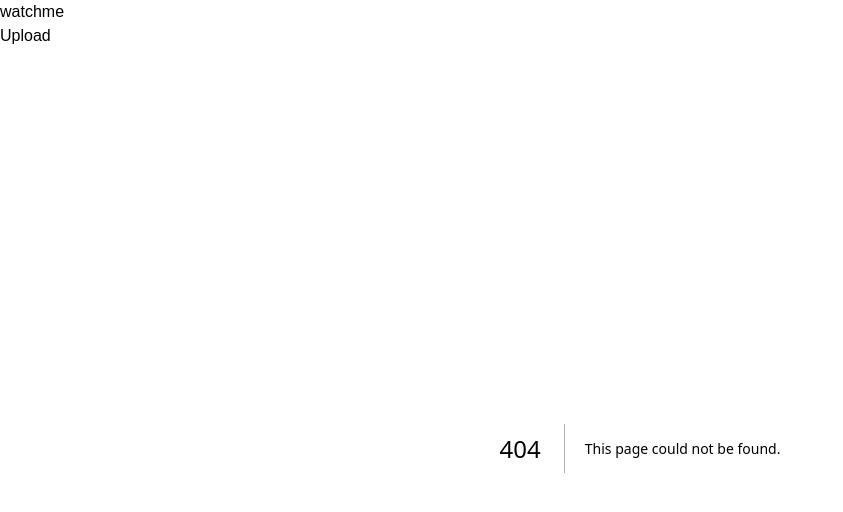
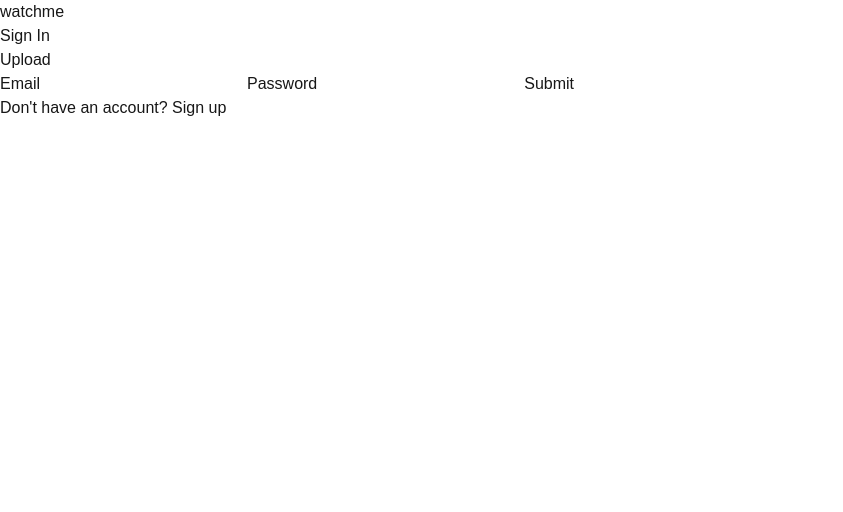
Before and after one commit to samfortunato/watchme, a Next.js app: page /sign-in in a window 1280 px wide. Before the commit this address had no page. Shown: the top 512 px of the page, without its empty margins (0-843 px from the left). Built offline with nearby package versions, Linux system fonts and the light colour scheme; no server answers.

Commit message:
add users and basic auth

```diff
--- /dev/null
+++ b/app/api/auth/[...authRoutes]/route.ts
@@ -0,0 +1,3 @@
+import { handlers } from '@/lib/auth';
+
+export const { GET, POST } = handlers;
--- a/app/layout.tsx
+++ b/app/layout.tsx
@@ -1,5 +1,8 @@
 import type { Metadata } from "next";
 import Link from 'next/link';
+import { Session } from 'next-auth';
+
+import { auth, signOut } from '@/lib/auth';
 
 import "./globals.css";
 
@@ -8,7 +11,37 @@ export const metadata: Metadata = {
   description: "A generic video sharing platform",
 };
 
-export default function RootLayout({ children }: Readonly<{ children: React.ReactNode; }>) {
+type SessionControlProps = {
+  session: Session | null,
+};
+
+function SessionControl({ session }: SessionControlProps) {
+  async function handleSignOut() {
+    'use server';
+
+    await signOut();
+  }
+
+  function SignOutButton() {
+    return (
+      <form action={handleSignOut}>
+        <button>Sign Out</button>
+      </form>
+    );
+  }
+
+  function SignInButton() {
+    return (
+      <Link href="/sign-in">Sign In</Link>
+    );
+  }
+
+  return session ? <SignOutButton /> : <SignInButton />;
+}
+
+export default async function RootLayout({ children }: Readonly<{ children: React.ReactNode; }>) {
+  const session = await auth();
+
   return (
     <html lang="en">
       <body>
@@ -17,9 +50,8 @@ export default function RootLayout({ children }: Readonly<{ children: React.Reac
 
           <nav>
             <ul>
-              <li>
-                <Link href="/upload">Upload</Link>
-              </li>
+              <li><SessionControl session={session} /></li>
+              <li><Link href="/upload">Upload</Link></li>
             </ul>
           </nav>
         </header>
--- /dev/null
+++ b/app/sign-in/page.tsx
@@ -0,0 +1,27 @@
+import Link from 'next/link';
+
+import { signIn } from '@/lib/auth';
+
+export default function SignIn() {
+	async function handleSignIn(formData: FormData) {
+		'use server';
+
+		await signIn('credentials', formData);
+	}
+
+	return (
+		<main>
+			<form action={handleSignIn}>
+				<label htmlFor="email">Email</label>
+				<input type="email" name="email" id="email" />
+
+				<label htmlFor="password">Password</label>
+				<input type="password" name="password" id="password" />
+
+				<input type="submit" value="Submit" />
+			</form>
+
+			<span>Don't have an account? <Link href="/sign-up/">Sign up</Link></span>
+		</main>
+	);
+}
--- /dev/null
+++ b/app/sign-up/actions.ts
@@ -0,0 +1,19 @@
+'use server';
+
+import { redirect } from 'next/navigation';
+import { sql } from '@vercel/postgres';
+import bcrypt from 'bcrypt';
+
+export async function signUp(formData: FormData) {
+	const email = formData.get('email') as string;
+	const password = formData.get('password') as string;
+
+	const digested = await bcrypt.hash(password, 10);
+
+	await sql`
+		insert into users (email, password_digest)
+		values (${email}, ${digested});
+	`;
+
+	redirect('/sign-in');
+}
--- /dev/null
+++ b/app/sign-up/page.tsx
@@ -0,0 +1,15 @@
+import { signUp } from './actions';
+
+export default function SignUp() {
+	return (
+		<form action={signUp}>
+			<label htmlFor="email">Email</label>
+			<input type="email" name="email" id="email" />
+
+			<label htmlFor="password">Password</label>
+			<input type="password" name="password" id="password" />
+
+			<input type="submit" value="Sign Up" />
+		</form>
+	);
+}
--- /dev/null
+++ b/lib/auth.ts
@@ -0,0 +1,37 @@
+import NextAuth from 'next-auth';
+import Credentials from 'next-auth/providers/credentials';
+import { sql } from '@vercel/postgres';
+import bcrypt from 'bcrypt';
+
+export const { handlers, signIn, signOut, auth } = NextAuth({
+	providers: [
+		Credentials({
+			credentials: {
+				email: {},
+				password: {},
+			},
+
+			async authorize(credentials) {
+				const { rows: [user] } = await sql`
+					select *
+					from users
+					where email = ${credentials.email};
+				`;
+
+				const doPasswordsMatch = await bcrypt.compare(
+					credentials.password as string,
+					user.password_digest,
+				);
+
+				if (user && doPasswordsMatch) {
+					return {
+						id: user.id.toString(),
+						email: user.email,
+					};
+				}
+
+				return null;
+			},
+		}),
+	],
+});
--- a/package.json
+++ b/package.json
@@ -11,13 +11,16 @@
   "dependencies": {
     "@vercel/blob": "^2.0.0",
     "@vercel/postgres": "^0.10.0",
+    "bcrypt": "^6.0.0",
     "dotenv": "^17.2.3",
     "next": "16.0.1",
+    "next-auth": "5.0.0-beta.30",
     "react": "19.2.0",
     "react-dom": "19.2.0"
   },
   "devDependencies": {
     "@tailwindcss/postcss": "^4",
+    "@types/bcrypt": "^6.0.0",
     "@types/node": "^20",
     "@types/react": "^19",
     "@types/react-dom": "^19",
```
Also changed, not shown: 2 other files (tests, documents, lock files or other folders).
